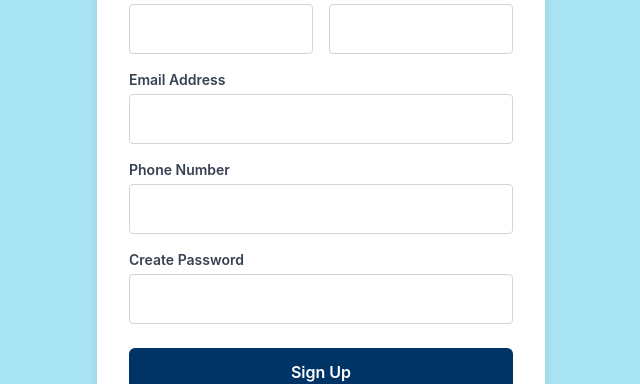
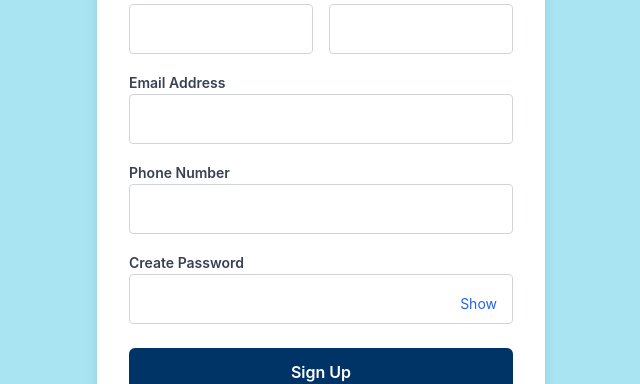
Before and after one commit to GABDY005/ChatSeat, a React (Create React App) app: page /Signup in a window 1280 px wide. Shown: the part 218-602 px from the top of the page, without its empty margins (319-959 px from the left). Built offline with nearby package versions, Linux system fonts and the light colour scheme.

Commit message:
Added some validation for the sign up form

```diff
--- a/package.json
+++ b/package.json
@@ -5,6 +5,7 @@
   "dependencies": {
     "@fullcalendar/react": "^6.1.17",
     "@fullcalendar/timegrid": "^6.1.17",
+    "@hookform/resolvers": "^5.0.1",
     "@supabase/supabase-js": "^2.49.4",
     "@testing-library/dom": "^10.4.0",
     "@testing-library/jest-dom": "^6.6.3",
@@ -15,9 +16,11 @@
     "react": "^19.1.0",
     "react-dom": "^19.1.0",
     "react-flatpickr": "^4.0.1",
+    "react-hook-form": "^7.56.4",
     "react-router-dom": "^7.4.1",
     "react-scripts": "^5.0.1",
-    "web-vitals": "^2.1.4"
+    "web-vitals": "^2.1.4",
+    "yup": "^1.6.1"
   },
   "scripts": {
     "start": "react-scripts start",
--- a/src/Components/Signup.jsx
+++ b/src/Components/Signup.jsx
@@ -1,28 +1,71 @@
 import React, { useState } from "react";
 import { Link, useNavigate } from "react-router-dom";
 import { signupUser } from "../Controller/UserController";
+import {useForm} from "react-hook-form";
+import { yupResolver } from "@hookform/resolvers/yup";
+import * as Yup from "yup";
+
+
+const schema = Yup.object().shape({
+  firstName: Yup.string()
+    .matches(/^[A-Za-z]+$/, "Only letters allowed")
+    .required("First name is required"),
+  lastName: Yup.string()
+    .matches(/^[A-Za-z]+$/, "Only letters allowed")
+    .required("Last name is required"),
+  email: Yup.string()
+    .email("Enter a valid email")
+    .required("Email is required"),
+  phoneNumber: Yup.string()
+    .matches(/^\d{10}$/, "Enter a valid 10-digit phone number")
+    .required("Phone number is required"),
+  password: Yup.string()
+    .matches(
+      /(?=.*\d)(?=.*[a-z])(?=.*[A-Z])(?=.*[\W_]).{8,}/,
+      "Password must be 8+ chars, include uppercase, lowercase, number, special char"
+    )
+    .required("Password is required"),
+});
 
 export default function Signup() {
-  const [firstName, setFirstName] = useState("");
-  const [lastName, setLastName] = useState("");
-  const [email, setEmail] = useState("");
-  const [phoneNumber, setPhoneNumber] = useState("");
-  const [password, setPassword] = useState("");
+  // const [firstName, setFirstName] = useState("");
+  // const [lastName, setLastName] = useState("");
+  // const [email, setEmail] = useState("");
+  // const [phoneNumber, setPhoneNumber] = useState("");
+  // const [password, setPassword] = useState("");
   const navigate = useNavigate();
+  const [showPassword, setShowPassword] = useState(false);
+
+  const {
+    register, handleSubmit, formState : {errors}, } = useForm({resolver: yupResolver(schema)});
+
+    const onSubmit = async (data) => {
+      try{
+        await signupUser(data);
+        alert("Signup successful!");
+        navigate("/Login");
+
+      } catch(err) {
+        console.error("Signup error:" , err.message);
+        alert("Signup failed:" +err.message);
+      }
+    };
+
 
   // Function to handle signup form submission
-  const handleSignup = async (e) => {
-    e.preventDefault();
+  // const handleSignup = async (e) => {
+  //   e.preventDefault();
 
-    try {
-      await signupUser({ email, password, firstName, lastName, phoneNumber });
-      alert("Signup successful!");
-      navigate("/Login");
-    } catch (error) {
-      console.error("Signup error:", error.message);
-      alert("Signup failed: " + error.message);
-    }
-  };
+
+  //   try {
+  //     await signupUser({ email, password, firstName, lastName, phoneNumber });
+  //     alert("Signup successful!");
+  //     navigate("/Login");
+  //   } catch (error) {
+  //     console.error("Signup error:", error.message);
+  //     alert("Signup failed: " + error.message);
+  //   }
+  // };
 
   return (
     <div className="min-h-screen flex items-center justify-center bg-[#A8E4F2] px-4">
@@ -31,71 +74,71 @@ export default function Signup() {
           Create an Account
         </h2>
 
-        <form onSubmit={handleSignup}>
+        <form onSubmit={handleSubmit(onSubmit)}>
           <div className="flex flex-col sm:flex-row gap-4">
             <div className="w-full sm:w-1/2">
               <label className="block text-sm font-semibold mb-1 text-gray-700">
                 First Name
               </label>
               <input
-                type="text"
-                value={firstName}
-                onChange={(e) => setFirstName(e.target.value)}
+                {...register("firstName")}
                 className="w-full p-3 border border-gray-300 rounded focus:outline-none focus:ring-2 focus:ring-[#1E3A8A]"
-                required
               />
+               <p className="text-sm text-red-500">{errors.firstName?.message}</p>
             </div>
             <div className="w-1/2">
               <label className="block text-sm font-semibold mb-1 text-gray-700">
                 Last Name
               </label>
               <input
-                type="text"
-                value={lastName}
-                onChange={(e) => setLastName(e.target.value)}
+                {...register("lastName")}
                 className="w-full p-3 border border-gray-300 rounded focus:outline-none focus:ring-2 focus:ring-[#1E3A8A]"
-                required
               />
+               <p className="text-sm text-red-500">{errors.lastName?.message}</p>
             </div>
           </div>
 
           <div className="mt-4">
-            <label className="block text-sm font-semibold mb-1 text-gray-700">
+            <label className="text-sm font-semibold text-gray-700">
               Email Address
             </label>
             <input
               type="email"
-              value={email}
-              onChange={(e) => setEmail(e.target.value)}
-              className="w-full p-3 border border-gray-300 rounded focus:outline-none focus:ring-2 focus:ring-[#1E3A8A]"
-              required
+              {...register("email")}
+              className="w-full p-3 border border-gray-300 rounded"
             />
+            <p className="text-sm text-red-500">{errors.email?.message}</p>
+          </div>
 
-          <div className="mt-4">
-            <label className="block text-sm font-semibold mb-1 text-gray-700">
+            <div className="mt-4">
+            <label className="text-sm font-semibold text-gray-700">
               Phone Number
-              </label>
-
+            </label>
             <input
               type="tel"
-              value={phoneNumber}
-              onChange={(e) => setPhoneNumber(e.target.value)}
-              className="w-full p-3 border border-gray-300 rounded focus:outline-none focus:ring-2 focus:ring-[#1E3A8A]"
-              required />
-          </div>
+              {...register("phoneNumber")}
+              className="w-full p-3 border border-gray-300 rounded"
+            />
+            <p className="text-sm text-red-500">{errors.phoneNumber?.message}</p>
           </div>
 
-          <div className="mt-4">
-            <label className="block text-sm font-semibold mb-1 text-gray-700">
+        <div className="mt-4 relative">
+            <label className="text-sm font-semibold text-gray-700">
               Create Password
             </label>
             <input
-              type="password"
-              value={password}
-              onChange={(e) => setPassword(e.target.value)}
-              className="w-full p-3 border border-gray-300 rounded focus:outline-none focus:ring-2 focus:ring-[#1E3A8A]"
-              required
+              type={showPassword ? "text" : "password"}
+              {...register("password")}
+              className="w-full p-3 pr-12 border border-gray-300 rounded"
             />
+            <button
+              type="button"
+              onClick={() => setShowPassword(!showPassword)}
+              className="absolute top-[44px] right-4 text-sm text-blue-600 hover:underline"
+            >
+              {showPassword ? "Hide" : "Show"}
+            </button>
+            <p className="text-sm text-red-500">{errors.password?.message}</p>
           </div>
 
           <button
```
Also changed, not shown: 1 other file (tests, documents, lock files or other folders).
